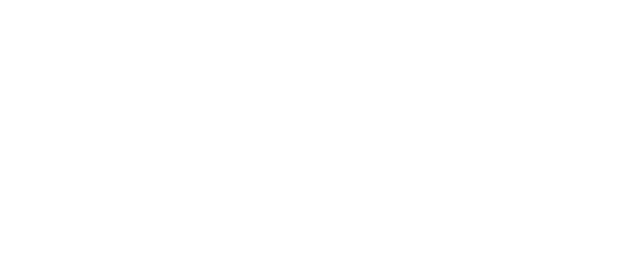
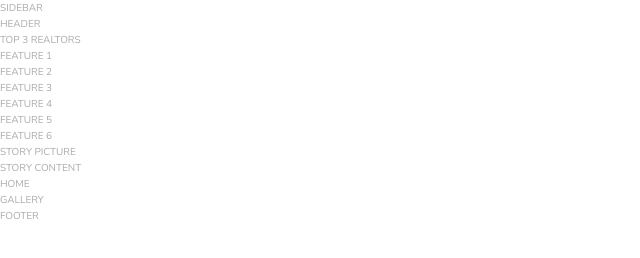
Before and after one commit to Mechack08/Nexter, a website: page index.html in a window 1280 px wide. Shown: the whole page, without its empty margins (0-640 px from the left). Drawn offline with nearby package versions, Linux system fonts and the light colour scheme; files that its build step writes are made by us from their sources.

Commit message:
HTML Base Markup

```diff
--- a/index.html
+++ b/index.html
@@ -16,5 +16,22 @@
 
     <title>nexter &mdash; your home, your freedom</title>
   </head>
-  <body class="container"></body>
+  <body class="container">
+    <div class="sidebar">SIDEBAR</div>
+    <header class="header">HEADER</header>
+    <div class="realtors">TOP 3 REALTORS</div>
+    <section class="features">
+      <div class="feature">FEATURE 1</div>
+      <div class="feature">FEATURE 2</div>
+      <div class="feature">FEATURE 3</div>
+      <div class="feature">FEATURE 4</div>
+      <div class="feature">FEATURE 5</div>
+      <div class="feature">FEATURE 6</div>
+    </section>
+    <div class="story__pictures">STORY PICTURE</div>
+    <div class="story__content">STORY CONTENT</div>
+    <section class="homes">HOME</section>
+    <section class="gallery">GALLERY</section>
+    <footer class="footer">FOOTER</footer>
+  </body>
 </html>
```
